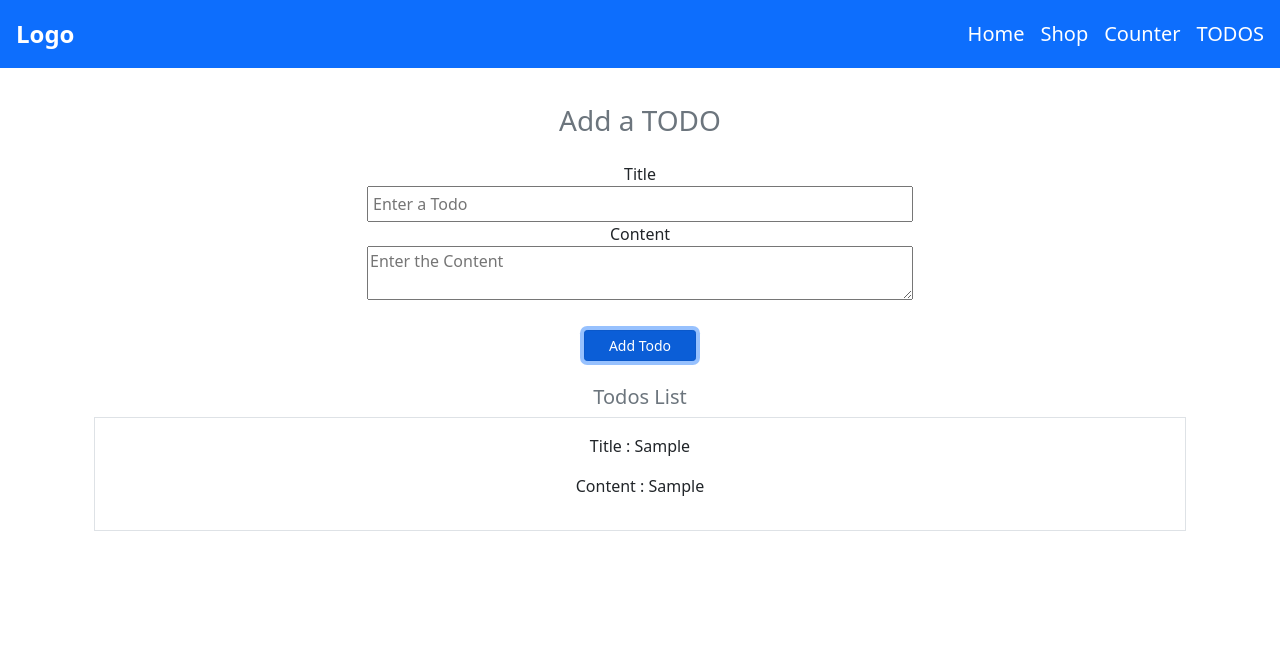
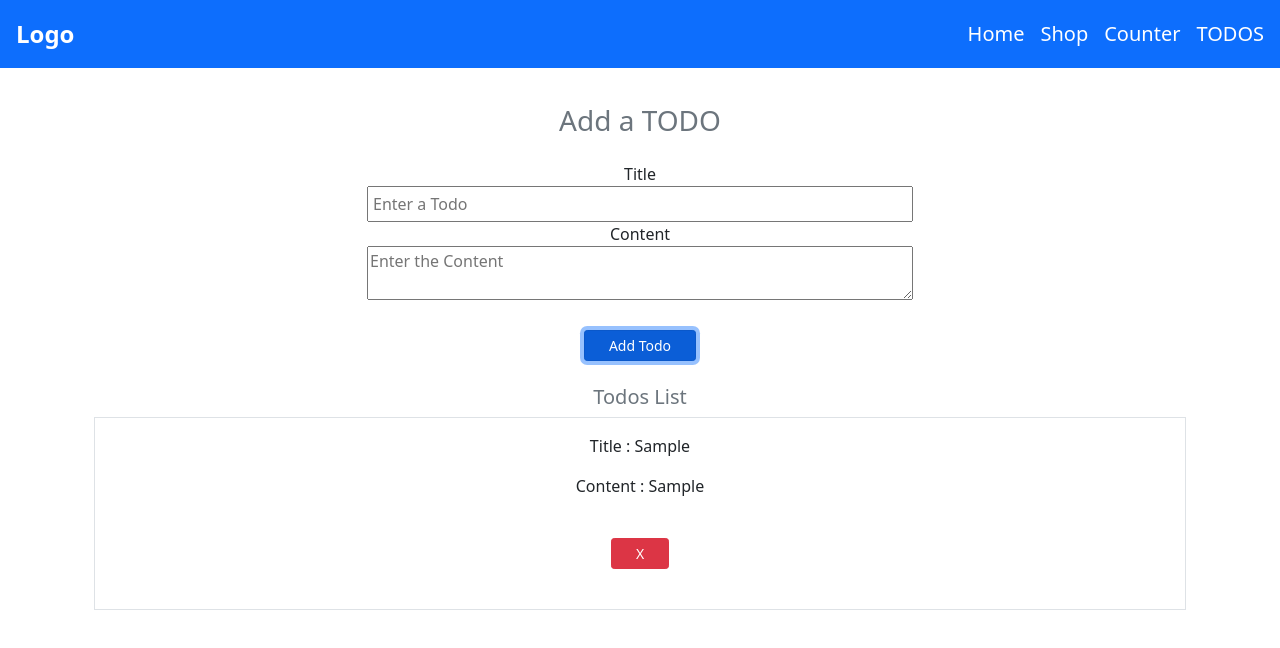
Before and after one commit to AbdelRahmanSalem91/react-labs-project, a React (Create React App) app: page /todos in a window 1280 px wide. Both pictures are taken after typing "Sample", "Sample" into the empty fields and a click on the button "Add Todo". Shown: the top 648 px of the page. Built offline with nearby package versions, Linux system fonts and the light colour scheme.

Commit message:
adding delete functionality

```diff
--- a/src/components/todo/TodoList.jsx
+++ b/src/components/todo/TodoList.jsx
@@ -8,6 +8,13 @@ const TodoList = ({ todos, deleteTodo }) => {
               <div className="text-left">
                 <p>Title : {todo.title}</p>
                 <p>Content : {todo.content}</p>
+                <button
+                  className="my-4 btn btn-danger btn-sm px-4"
+                  type="submit"
+                  onClick={() => deleteTodo(i)}
+                >
+                  X
+                </button>
               </div>
             </li>
           </ul>
--- a/src/redux/todo.js
+++ b/src/redux/todo.js
@@ -1,11 +1,17 @@
 import { createStore } from "redux";
 
 const ADD_TODO = "ADD_TODO";
-const clear = "CLEAR";
+const REMOVE_TODO = "REMOVE_TODO";
 
 export const addTodoAction = (payload) => {
   return {
     type: ADD_TODO,
+    payload,
+  };
+};
+export const removeTodoAction = (payload) => {
+  return {
+    type: REMOVE_TODO,
     payload,
   };
 };
@@ -18,6 +24,11 @@ const todoReducer = (state = initialState, action) => {
   switch (action.type) {
     case ADD_TODO:
       return { ...state, todos: [...state.todos, action.payload] };
+    case REMOVE_TODO:
+      return {
+        ...state,
+        todos: [...state.todos.filter((todo, i) => i !== action.payload)],
+      };
     default:
       return state;
   }
--- a/src/views/Todo.jsx
+++ b/src/views/Todo.jsx
@@ -2,7 +2,8 @@ import { useSelector } from "react-redux";
 import TodoForm from "../components/todo/TodoForm";
 import TodoList from "../components/todo/TodoList";
 import { useDispatch } from "react-redux";
-import { addTodoAction } from "../redux/todo";
+import { addTodoAction, removeTodoAction } from "../redux/todo";
+
 function Todo() {
   const todoState = useSelector((state) => state.todos);
   const dispatch = useDispatch();
@@ -10,7 +11,9 @@ function Todo() {
     dispatch(addTodoAction(task));
   };
 
-  const deleteTodo = (index) => {};
+  const deleteTodo = (i) => {
+    dispatch(removeTodoAction(i));
+  };
 
   return (
     <div className="text-center py-2 todo-wrapper container">
```
Also changed, not shown: src/components/Counter/Counter.jsx (+0 -24 lines).
